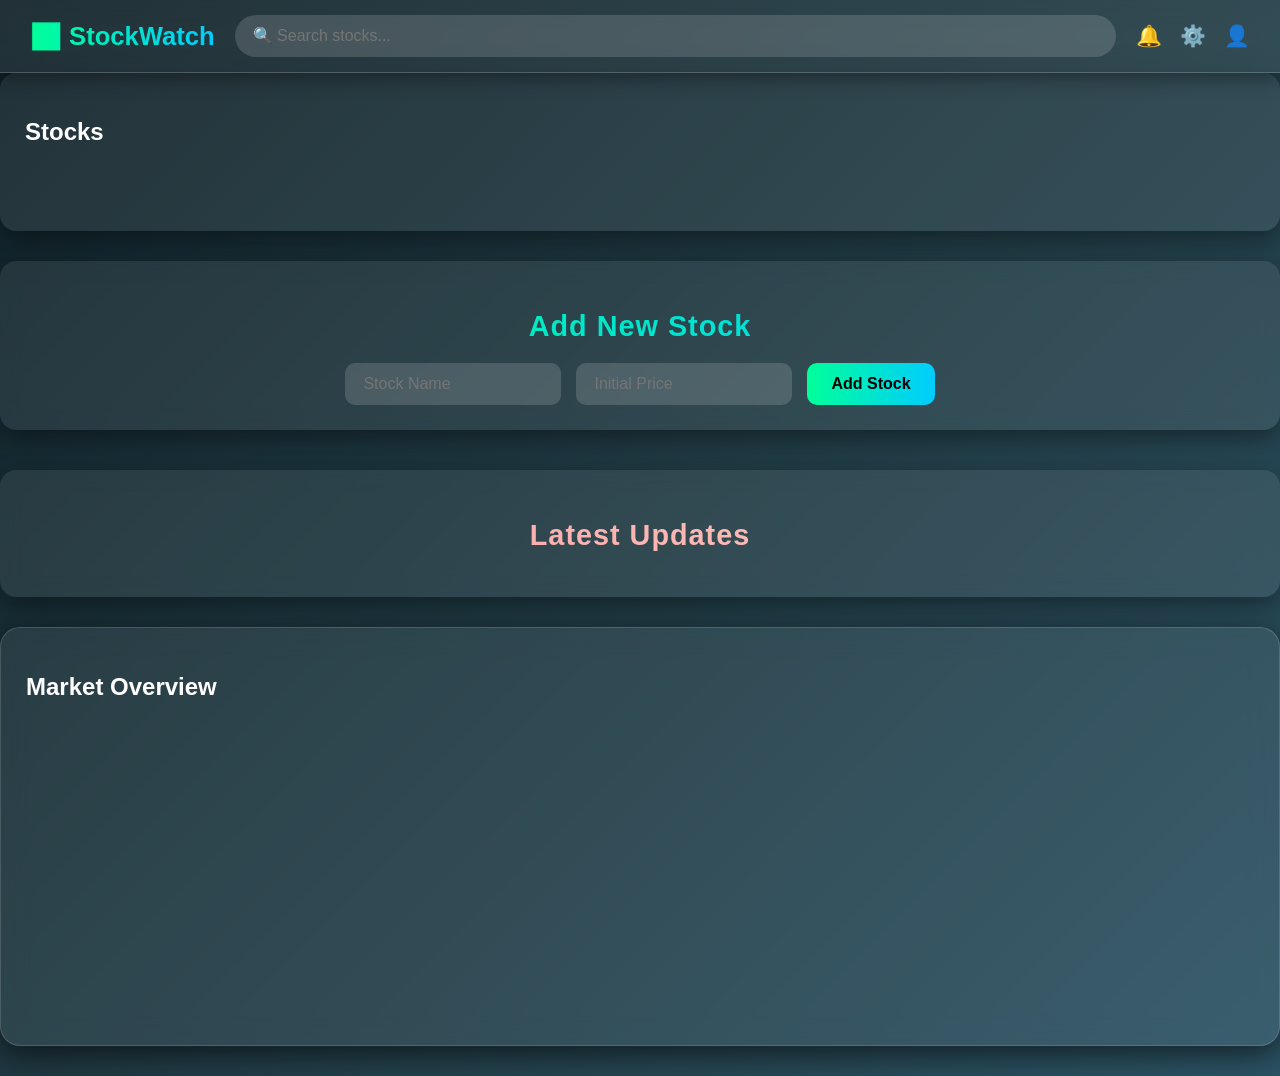
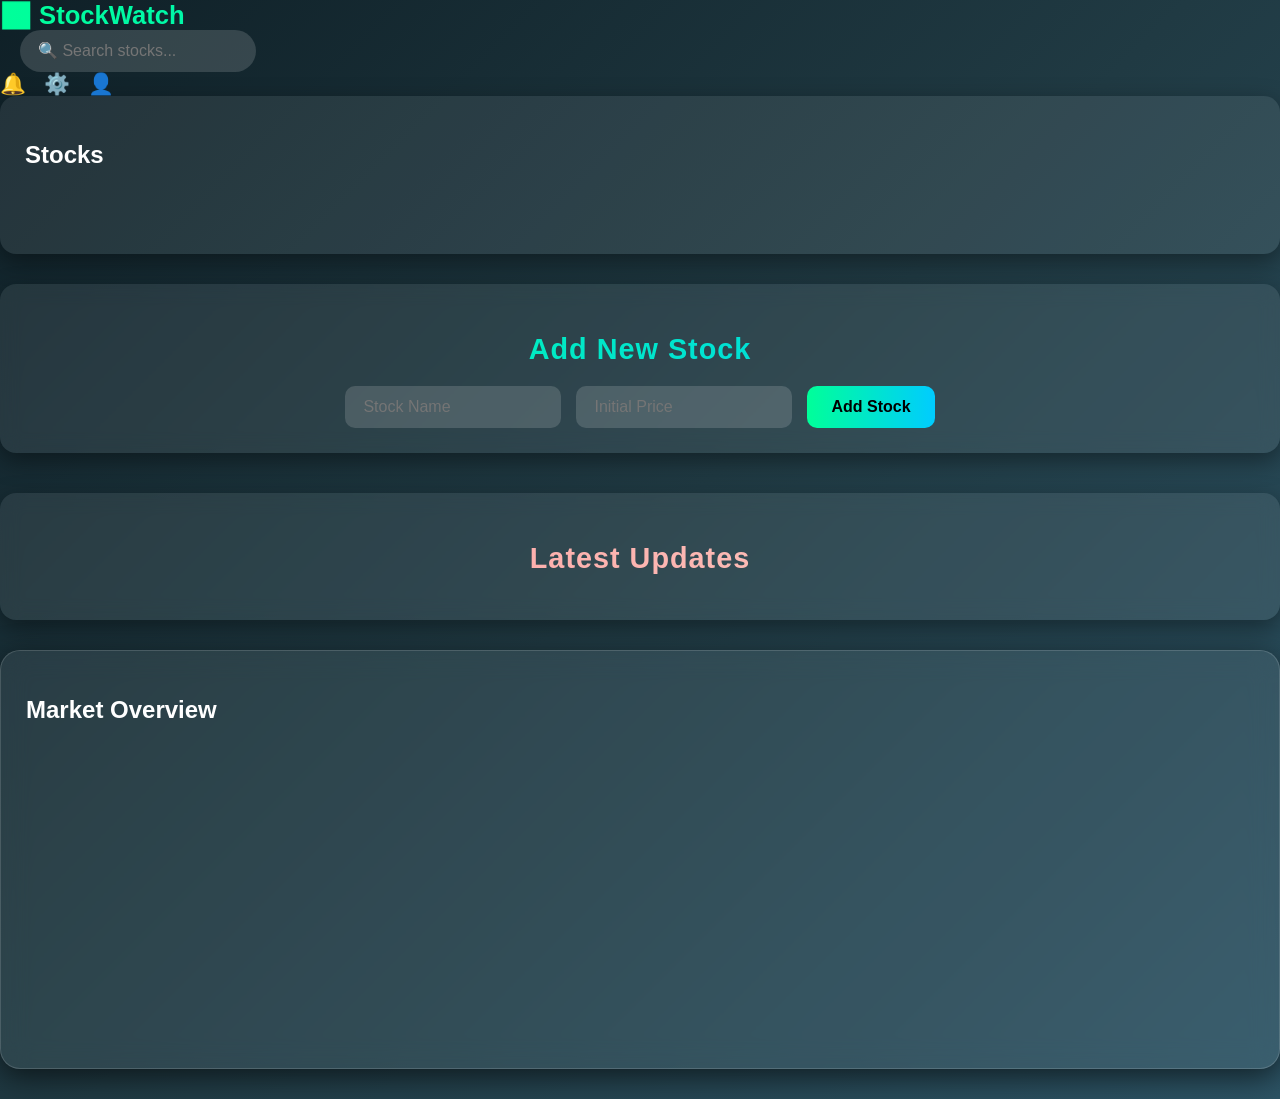

Update style.css

--- a/style.css
+++ b/style.css
@@ -5,7 +5,7 @@ body {
   background: linear-gradient(135deg, #0f2027, #203a43, #2c5364);
   color: #fff;
 }
-
+.
 /* HEADER (modern with icons) */
 .topbar {
   display: flex;
@@ -595,3 +595,4 @@ body {
 .heatmap-price {
   font-size: 1rem;
 }
+
